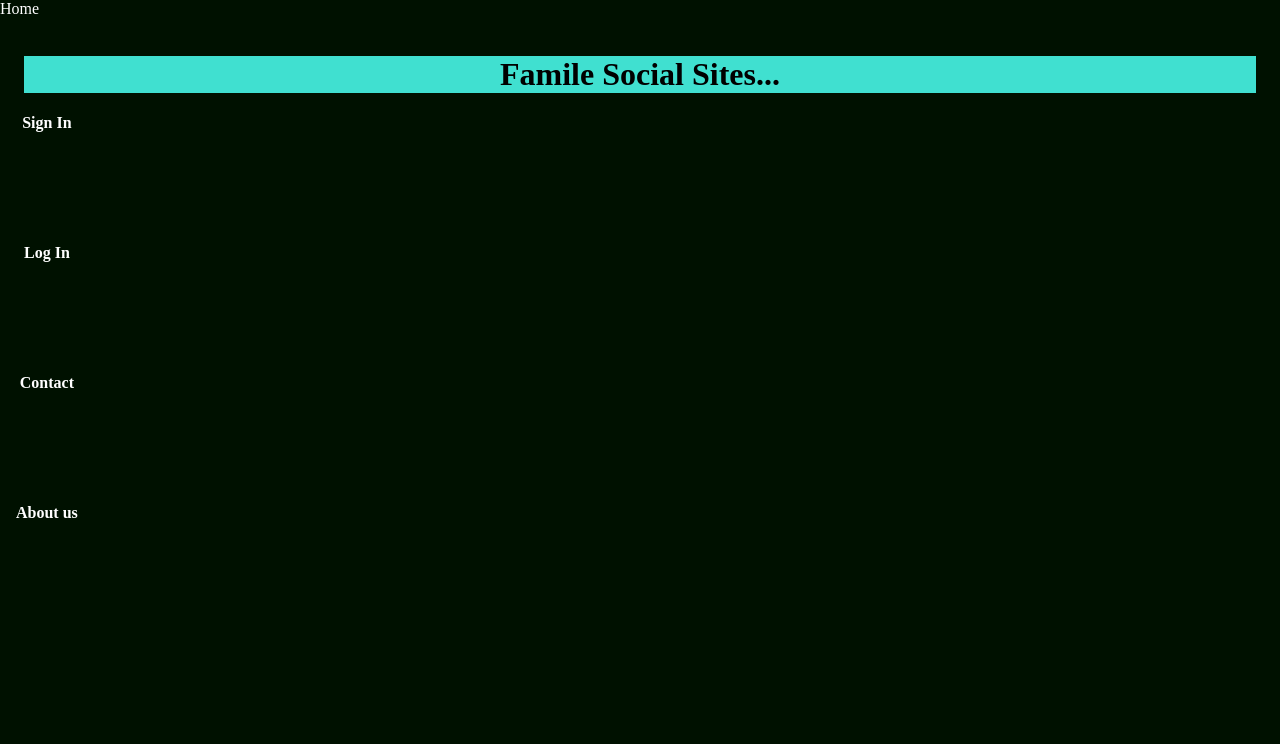
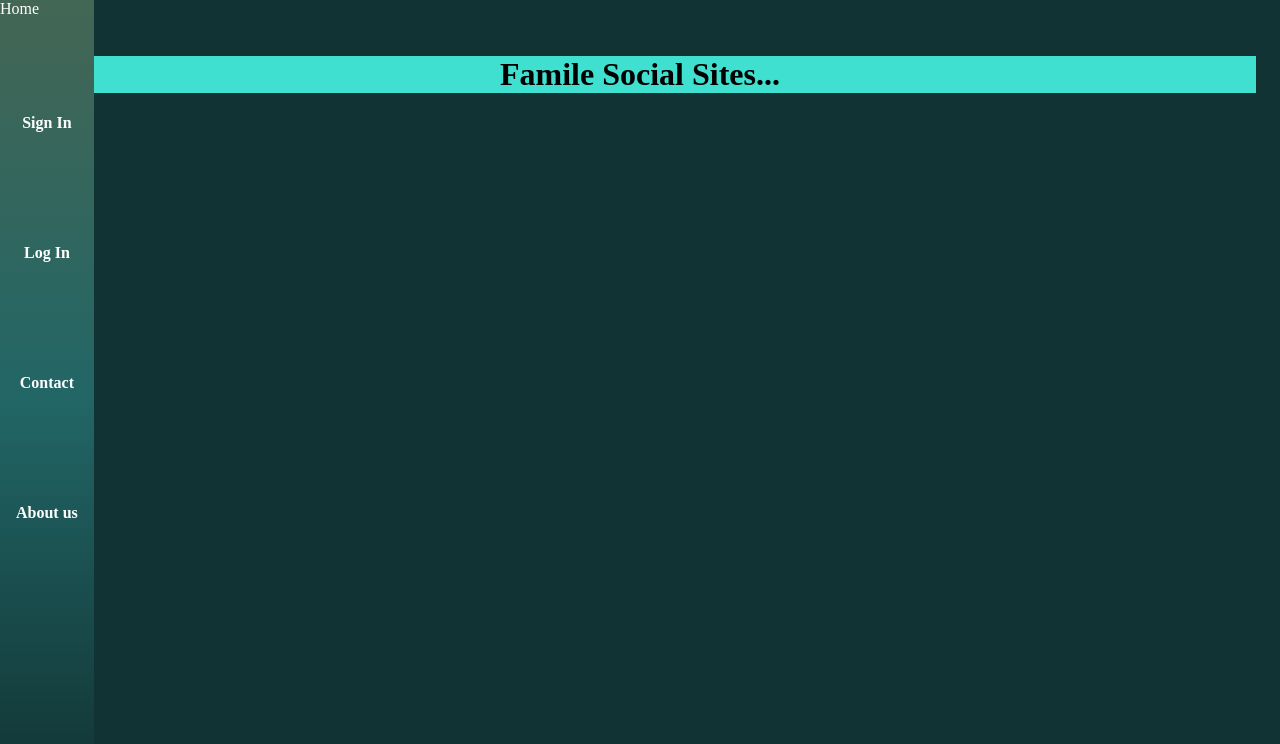
Before and after one commit to aljanobi3/FamileSocialSites, a plain HTML site: page index.html in a window 1280 px wide. Drawn offline with Linux system fonts and the light colour scheme.

Commit message:
add new files

```diff
--- a/index.html
+++ b/index.html
@@ -15,7 +15,8 @@
         </div>
         <nav>
              Home
-        <div> Sign In</div>
+        <div>Sign In</div>
+        <a href="sign in/index.html"></a>
         <div>Log In</div>
         <div>Contact</div>
         <div>About us</div>
--- a/main.css
+++ b/main.css
@@ -1,4 +1,4 @@
-body{ background-color: #001100;
+body{ background-color: #133;
 }
 div.famile{
     margin-top: auto;
@@ -30,7 +30,7 @@ nav{
     padding: 1erm;
 
 
-    background: linear-gradient(#365, #375, #385,) 365;
+    background: linear-gradient(#465, #266, #133);
     color: #fff;
     cursor: pointer;
     transition: height 0.66s;
```
Also changed, not shown: 1 other file.
